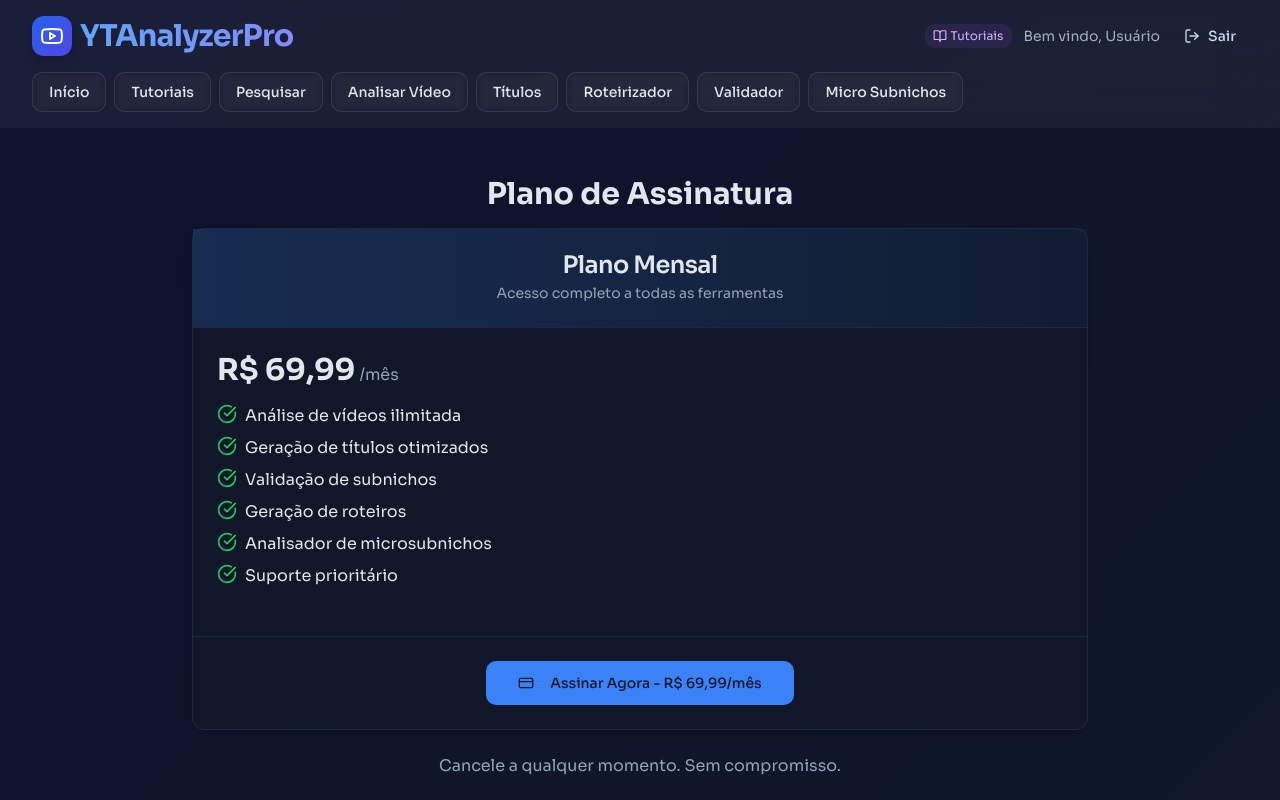
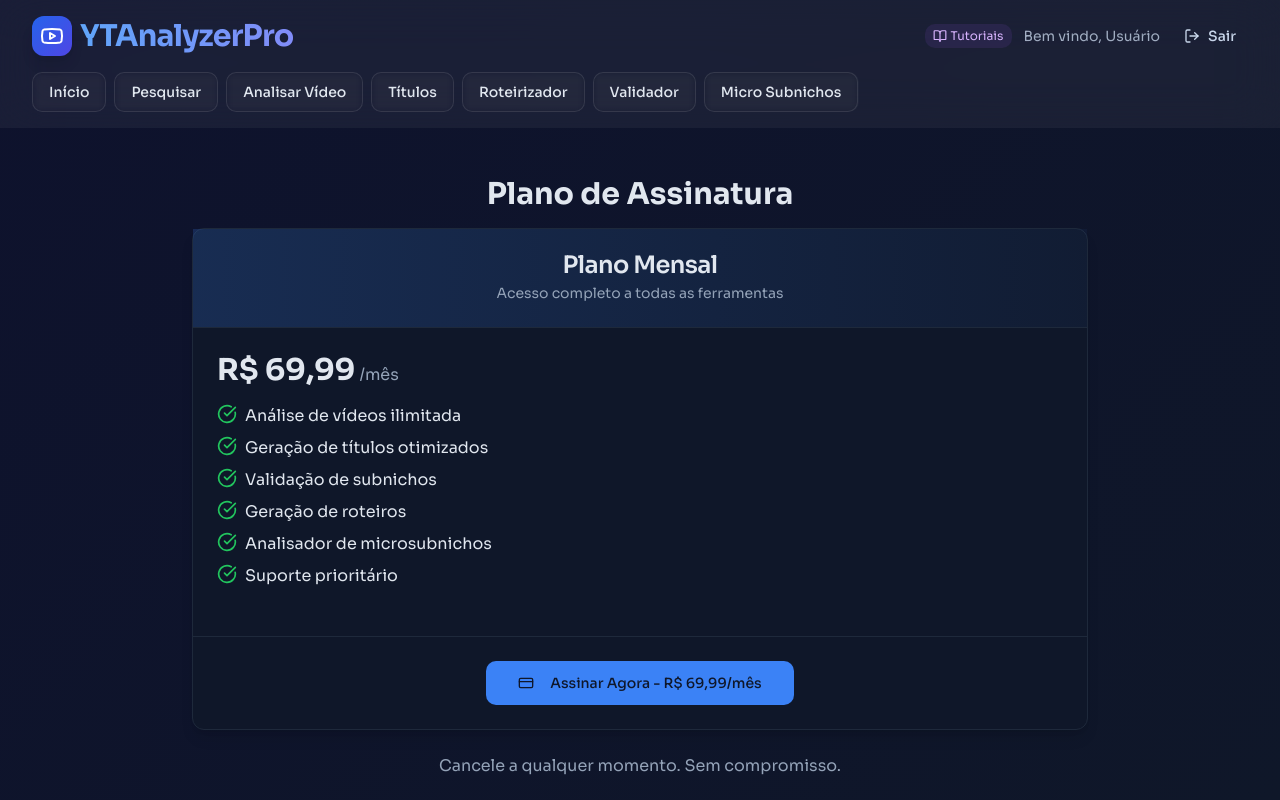
Before and after one commit to retzzzz/youtube-inteligencia-visual, a React (Vite) app: page /subscribe in a window 1280 px wide. Shown: the top 800 px of the page. Built offline with nearby package versions, Linux system fonts and the light colour scheme.

Commit message:
Remove duplicate tutorial button
Remove the tutorial button from the header, as it's already accessible in the tutorial page.

```diff
--- a/src/components/Header.tsx
+++ b/src/components/Header.tsx
@@ -67,9 +67,6 @@ const Header = () => {
             <NavLink to="/dashboard" currentPath={location.pathname}>
               Início
             </NavLink>
-            <NavLink to="/tutorial" currentPath={location.pathname}>
-              Tutoriais
-            </NavLink>
             <NavLink to="/search" currentPath={location.pathname}>
               Pesquisar
             </NavLink>
```
